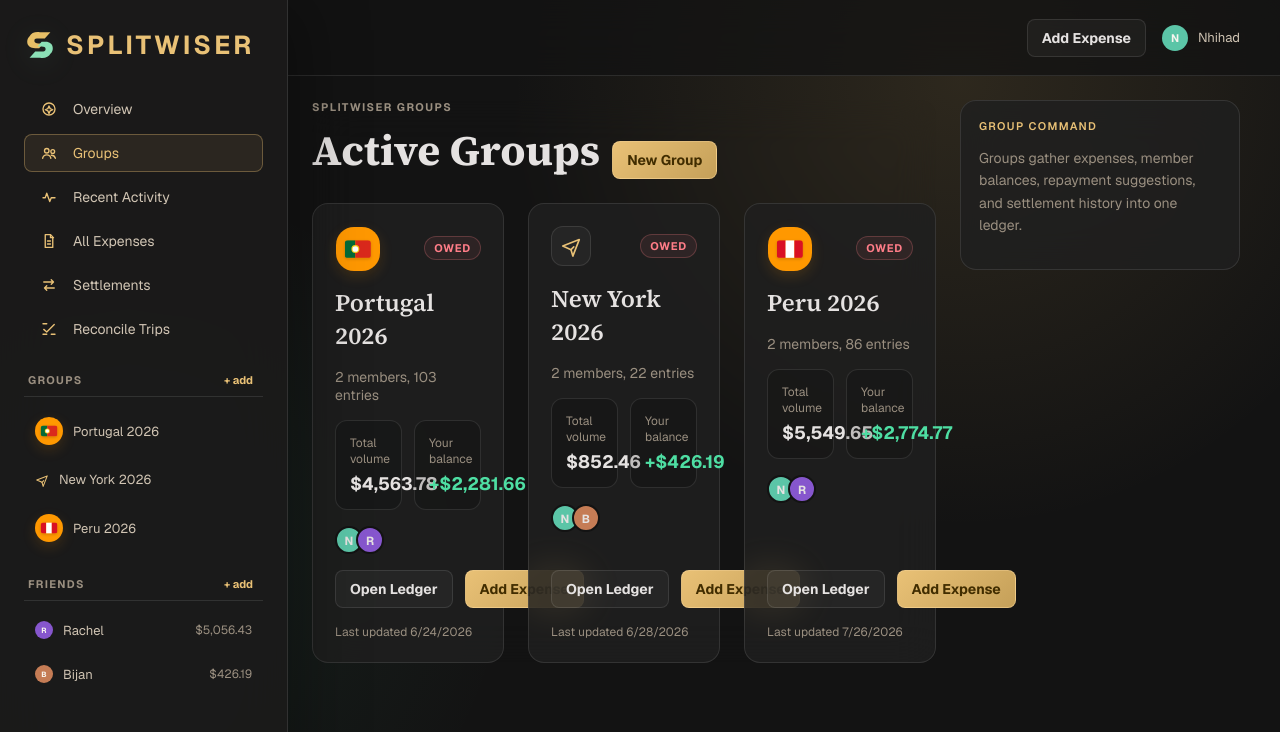
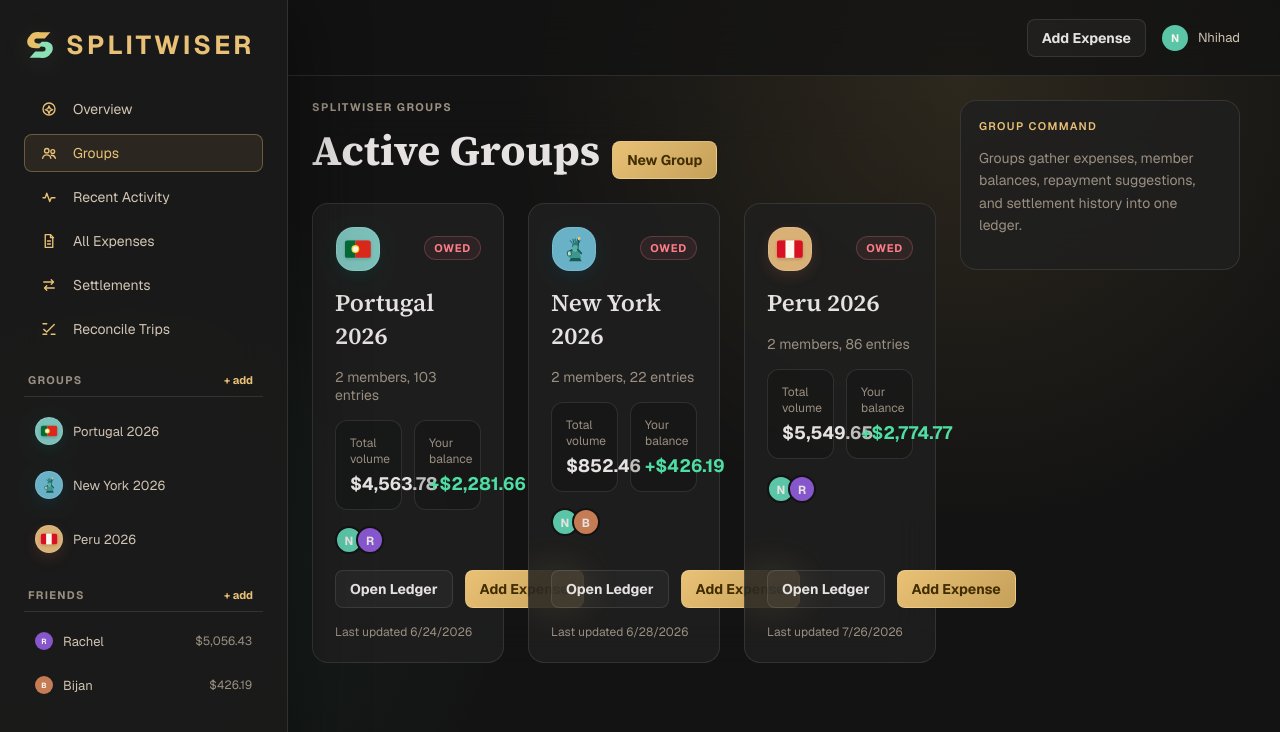
Before and after one commit to nhihadhassan/Splitwiser, a React (Vite) app: page /#/groups in a window 1280 px wide. Shown: the top 732 px of the page. Built offline with nearby package versions, Linux system fonts and the light colour scheme.

Commit message:
Add destination-aware trip badges

```diff
--- a/src/components/Icons.tsx
+++ b/src/components/Icons.tsx
@@ -40,9 +40,32 @@
   const flagWidth = size * 0.6;
   const flagHeight = size * 0.4;
   return (
-    <span className="country-flag-icon" style={{ width: size, height: size }} aria-label={`${country} flag`} role="img">
+    <span className={`country-flag-icon country-flag-icon-${country}`} style={{ width: size, height: size }} aria-label={`${country} flag`} role="img">
       <svg className="country-flag-art" width={flagWidth} height={flagHeight} viewBox="0 0 60 40" fill="none" aria-hidden="true">
-        {country === "peru" ? <><rect width="20" height="40" fill="#D91023" /><rect x="20" width="20" height="40" fill="#FFF" /><rect x="40" width="20" height="40" fill="#D91023" /></> : <><rect width="24" height="40" fill="#046A38" /><rect x="24" width="36" height="40" fill="#DA291C" /><circle cx="24" cy="20" r="9" fill="#F7D117" /><circle cx="24" cy="20" r="6.5" fill="#FFF" /></>}
+        {country === "peru" ? <><rect width="20" height="40" fill="#D91023" /><rect x="20" width="20" height="40" fill="#FAF7EF" /><rect x="40" width="20" height="40" fill="#D91023" /></> : <><rect width="24" height="40" fill="#046A38" /><rect x="24" width="36" height="40" fill="#DA291C" /><circle cx="24" cy="20" r="9" fill="#F7D117" /><circle cx="24" cy="20" r="6.5" fill="#FAF7EF" /></>}
+      </svg>
+    </span>
+  );
+}
+
+export function NewYorkIcon({ size = 44 }: { size?: number }) {
+  return (
+    <span
+      className="country-flag-icon country-flag-icon-new-york"
+      style={{ width: size, height: size }}
+      aria-label="New York, Statue of Liberty"
+      role="img"
+    >
+      <svg className="new-york-art" width={size * 0.72} height={size * 0.72} viewBox="0 0 60 60" fill="none" aria-hidden="true">
+        <path d="M39 7c-1.8 2.2-2.2 4.2-1.2 6.2 2.4-.4 4-2 4.8-4.7L39 7Z" fill="#F6C86B" />
+        <path d="M38.6 14.5 36.8 31" stroke="#175B59" strokeWidth="3.2" strokeLinecap="round" />
+        <path d="M26 24.5c0-4.2 2.6-7 6.2-7 3.8 0 6.3 2.8 6.3 7v2.2H26v-2.2Z" fill="#277D75" />
+        <circle cx="32.2" cy="27" r="4.8" fill="#5FAE9D" />
+        <path d="m26.6 18.8-3.5-4.5M29.2 17.4l-1.2-5.7M32.2 17v-6M35.1 17.6l1.6-5.7M37.8 19l3.7-4.3" stroke="#175B59" strokeWidth="1.8" strokeLinecap="round" />
+        <path d="M25.4 31.2 20.8 47h23L38 31.2l-5.8 4.4-6.8-4.4Z" fill="#3D978A" />
+        <path d="m25.7 32-7.2 5.7M38.1 32l5.6 6.4" stroke="#175B59" strokeWidth="3.4" strokeLinecap="round" />
+        <rect x="17" y="34.5" width="7" height="9" rx="1.2" transform="rotate(-8 17 34.5)" fill="#B8DED1" stroke="#175B59" strokeWidth="1.6" />
+        <path d="M24 47h17.2l3.3 6H20.8l3.2-6Z" fill="#175B59" />
       </svg>
     </span>
   );
@@ -50,6 +73,7 @@
 
 export function GroupBadge({ type, name, size = 44 }: { type: GroupType; name: string; size?: number }) {
   const normalized = name.toLowerCase();
+  if (type === "trip" && (normalized.includes("new york") || normalized.includes("nyc"))) return <NewYorkIcon size={size} />;
   if (type === "trip" && normalized.includes("peru")) return <CountryFlagIcon country="peru" size={size} />;
   if (type === "trip" && normalized.includes("portugal")) return <CountryFlagIcon country="portugal" size={size} />;
   return <GroupIcon type={type} size={size * 0.5} />;
--- a/src/styles.css
+++ b/src/styles.css
@@ -180,8 +180,22 @@
   overflow: hidden;
   vertical-align: middle;
   border-radius: 18px;
-  background: #ff9800;
-  box-shadow: 0 5px 14px rgba(255, 152, 0, 0.16);
+  border: 1px solid rgba(255, 255, 255, 0.13);
+}
+
+.country-flag-icon-peru {
+  background: oklch(78% 0.09 76);
+  box-shadow: 0 5px 14px oklch(58% 0.12 38 / 0.2);
+}
+
+.country-flag-icon-portugal {
+  background: oklch(76% 0.07 188);
+  box-shadow: 0 5px 14px oklch(48% 0.1 174 / 0.2);
+}
+
+.country-flag-icon-new-york {
+  background: oklch(72% 0.08 220);
+  box-shadow: 0 5px 14px oklch(44% 0.09 220 / 0.22);
 }
 
 .country-flag-icon svg {
@@ -193,6 +207,10 @@
   transform: translate(-50%, -50%);
   border-radius: 3px;
   box-shadow: 0 1px 3px rgba(0, 0, 0, 0.18);
+}
+
+.country-flag-icon .new-york-art {
+  box-shadow: none;
 }
 
 .ledger-icon:has(.country-flag-icon) {
```
